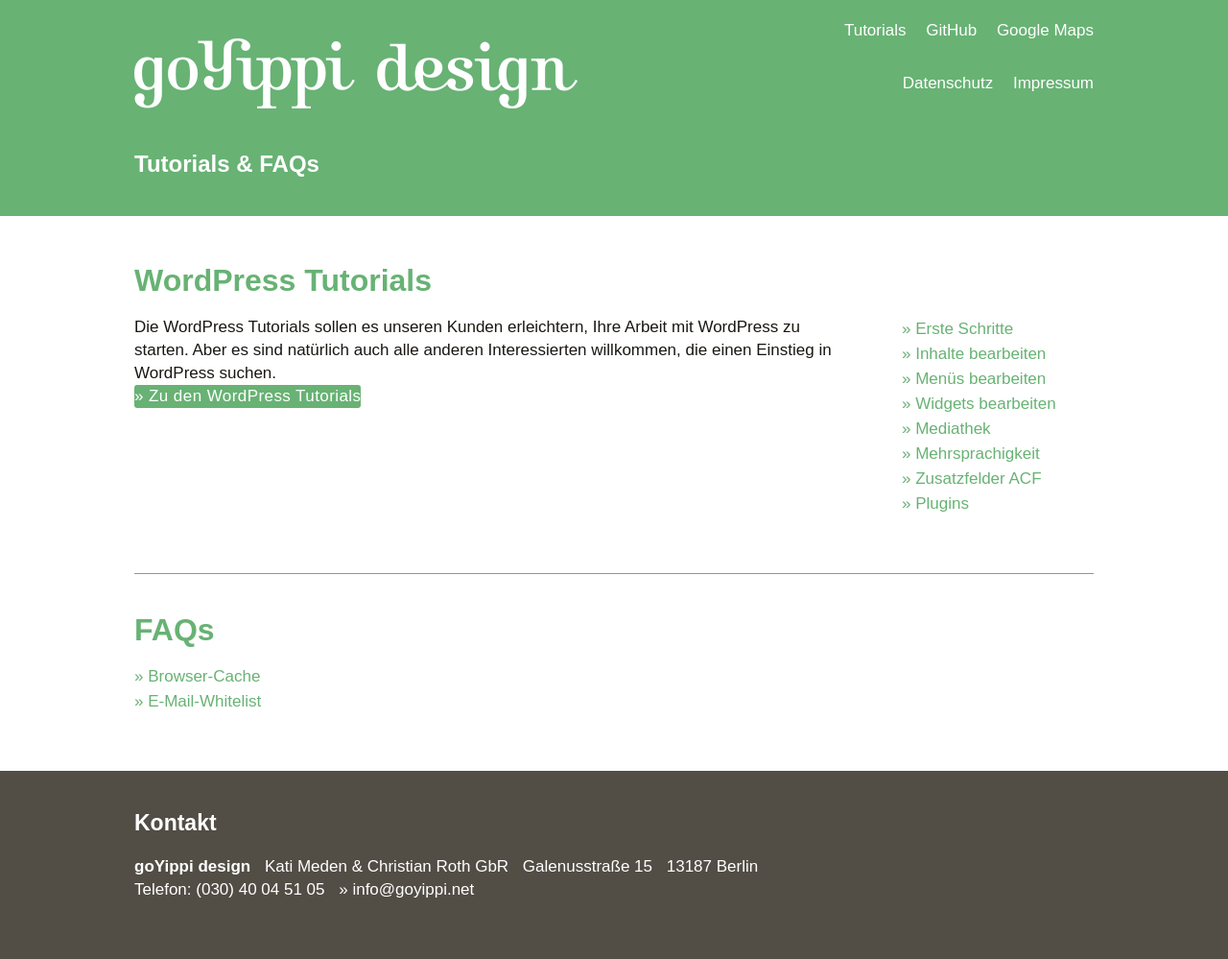
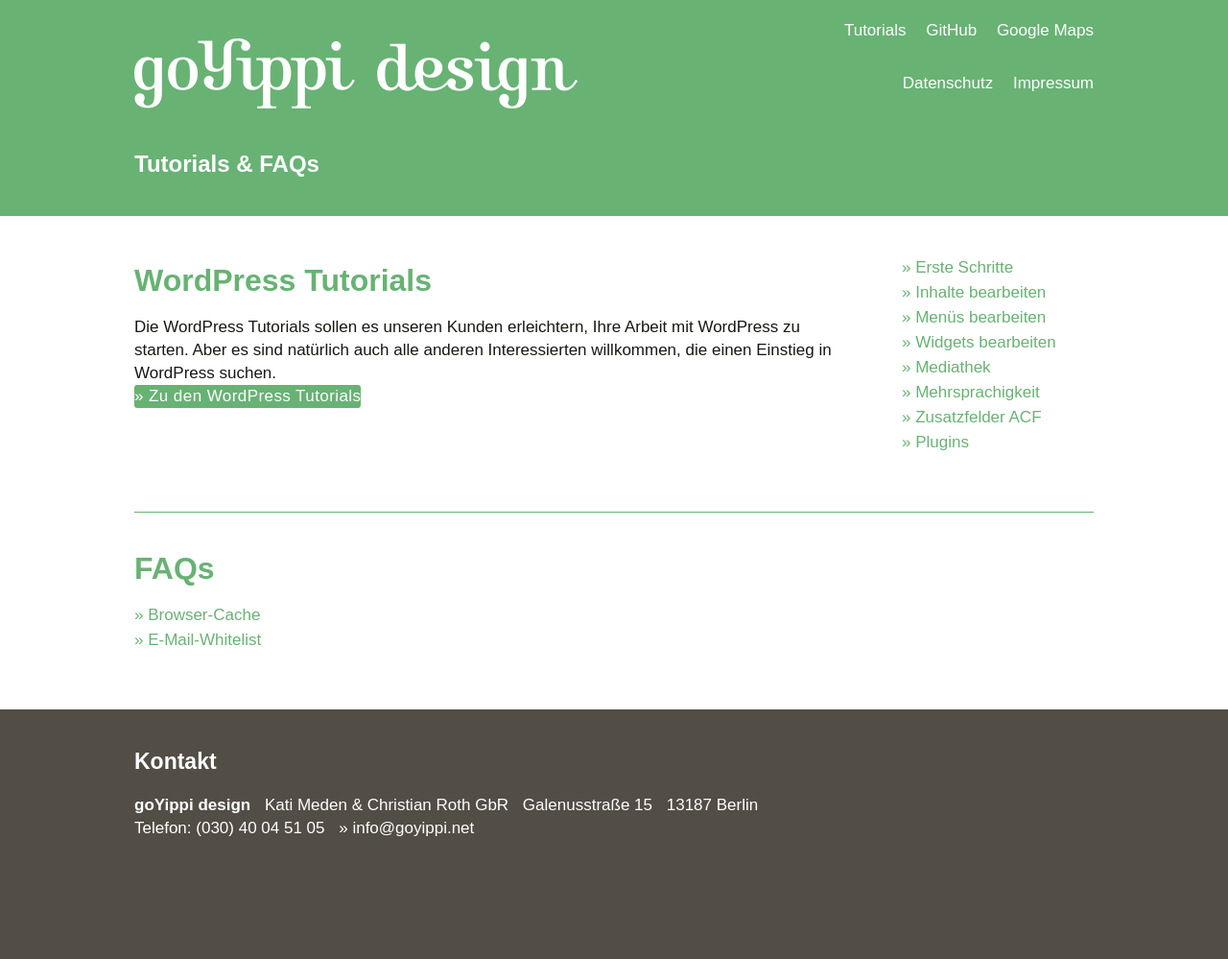
Before and after one commit to goYippi-labs/tutorials, a Jekyll site: the page built from index.md, in a window 1280 px wide. Shown: the whole page at 96% size. Built offline with Jekyll 4.4.1, drawn with Linux system fonts in a browser that asks for light colours; nearby versions of some CDN libraries; some web fonts are replaced; library files that are not in the unit come from our copies; after the commit the page ends 935 px from its top, so only the background shows below that.

```diff
--- a/index.md
+++ b/index.md
@@ -4,10 +4,10 @@ title: Home
 id: home
 ---
 
-# WordPress Tutorials
-
 <div class="col-1 col-75-25">
 <div class="col-2">
+
+<h1 id="wordpress-tutorials">WordPress Tutorials</h1>
 
 Die WordPress Tutorials sollen es unseren Kunden erleichtern, Ihre Arbeit mit WordPress zu starten. Aber es sind natürlich auch alle anderen Interessierten willkommen, die einen Einstieg in WordPress suchen.
 
```
